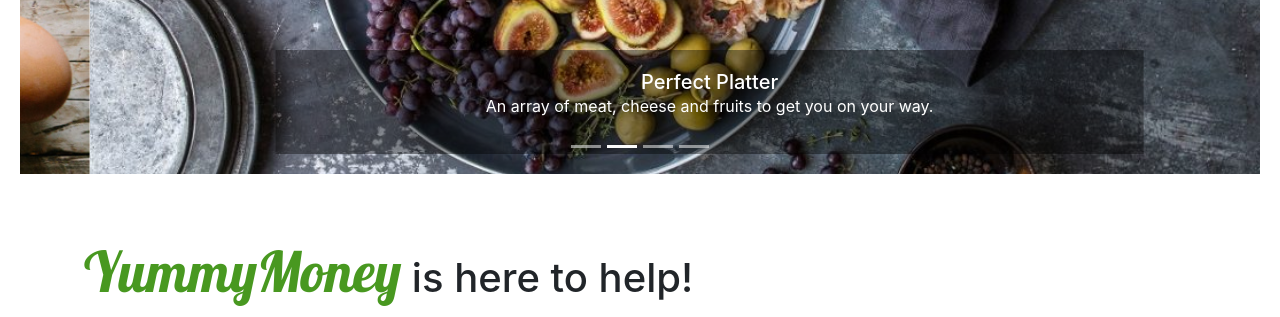
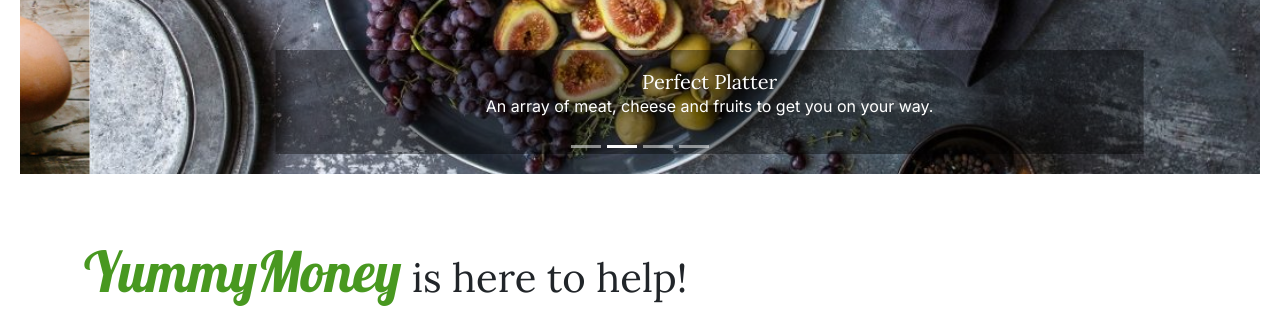
Before and after one commit to jeffreyvavasour/acsd-group-project, a React (Create React App) app in the folder frontend/: page / in a window 1280 px wide. Shown: the part 480-797 px from the top of the page. Built offline with nearby package versions, Linux system fonts and the light colour scheme.

Commit message:
Added _typography partial for font-family's

```diff
--- a/frontend/src/App.css
+++ b/frontend/src/App.css
@@ -1,4 +1,19 @@
 @import url("https://fonts.googleapis.com/css?family=Lobster");
+@import url("https://fonts.googleapis.com/css?family=Lora");
+@import url("https://fonts.googleapis.com/css?family=Inter");
+body {
+  font-family: "Inter", sans-serif;
+}
+
+h1,
+h2,
+h3,
+h4,
+h5,
+h6 {
+  font-family: "Lora", sans-serif;
+}
+
 h1 {
   padding-bottom: 2rem;
 }
@@ -68,7 +83,7 @@ img {
     width: 55%;
   }
 }
-.font-lobster {
+.font-alt {
   font-family: "Lobster", sans-serif;
   color: rgb(72, 152, 32);
 }
--- a/frontend/src/components/Navbar.js
+++ b/frontend/src/components/Navbar.js
@@ -21,7 +21,7 @@ function Navbar(props) {
       <div id="nav">
         <nav className="navbar navbar-expand-lg bg-body-tertiary">
           <div className="container-fluid">
-            <Link to="/" className="navbar-brand font-lobster">
+            <Link to="/" className="navbar-brand font-alt">
               YummyMoney
             </Link>
             <button
@@ -77,20 +77,13 @@ function Navbar(props) {
           </div>
         </nav>
       </div>
-
-      // <nav>
-      //   <Link to="/">Home</Link> |&nbsp;
-      //   <Link to="/user">User</Link> |&nbsp;
-      //   <Link to="/recipes">Recipes</Link> |&nbsp;
-      //   <Link to="/logout">Logout</Link>
-      // </nav>
     );
   } else {
     return (
       <div id="nav">
         <nav className="navbar navbar-expand-lg bg-body-tertiary">
           <div className="container-fluid">
-            <Link to="/" className="navbar-brand font-lobster">
+            <Link to="/" className="navbar-brand font-alt">
               YummyMoney
             </Link>
             <button
@@ -137,12 +130,6 @@ function Navbar(props) {
           </div>
         </nav>
       </div>
-
-      // <nav>
-      //   <Link to="/">Home</Link> |&nbsp;
-      //   <Link to="/register">Register</Link> |&nbsp;
-      //   <Link to="/login">Login</Link>
-      // </nav>
     );
   }
 }
--- a/frontend/src/sass/App.scss
+++ b/frontend/src/sass/App.scss
@@ -1,6 +1,9 @@
 @import url("https://fonts.googleapis.com/css?family=Lobster");
+@import url("https://fonts.googleapis.com/css?family=Lora");
+@import url("https://fonts.googleapis.com/css?family=Inter");
 @import "colors";
 @import "mixins";
+@import "typography";
 
 h1 {
   padding-bottom: 2rem;
@@ -73,8 +76,8 @@ img {
   }
 }
 
-.font-lobster {
-  font-family: "Lobster", sans-serif;
+.font-alt {
+  font-family: $font-alt;
   color: $primary-color;
 }
 
--- /dev/null
+++ b/frontend/src/sass/_typography.scss
@@ -0,0 +1,16 @@
+$font-main: "Inter", sans-serif;
+$font-heading: "Lora", sans-serif;
+$font-alt: "Lobster", sans-serif;
+
+body {
+  font-family: $font-main;
+}
+
+h1,
+h2,
+h3,
+h4,
+h5,
+h6 {
+  font-family: $font-heading;
+}
--- a/frontend/src/views/Home.js
+++ b/frontend/src/views/Home.js
@@ -9,7 +9,7 @@ function Home(props) {
       <section className="home-info">
         <div>
           <h1>
-            <span className="font-lobster h1-title">YummyMoney</span> is here to
+            <span className="font-alt h1-title">YummyMoney</span> is here to
             help!
           </h1>
           <p>
@@ -33,7 +33,7 @@ function Home(props) {
 
       <section className="section-quote">
         <div className="center-text">
-          <blockquote className="quote font-lobster">
+          <blockquote className="quote font-alt">
             "Paths to better health are not always paved with money"
           </blockquote>
         </div>
```
Also changed, not shown: 1 other file (tests, documents, lock files or other folders).
